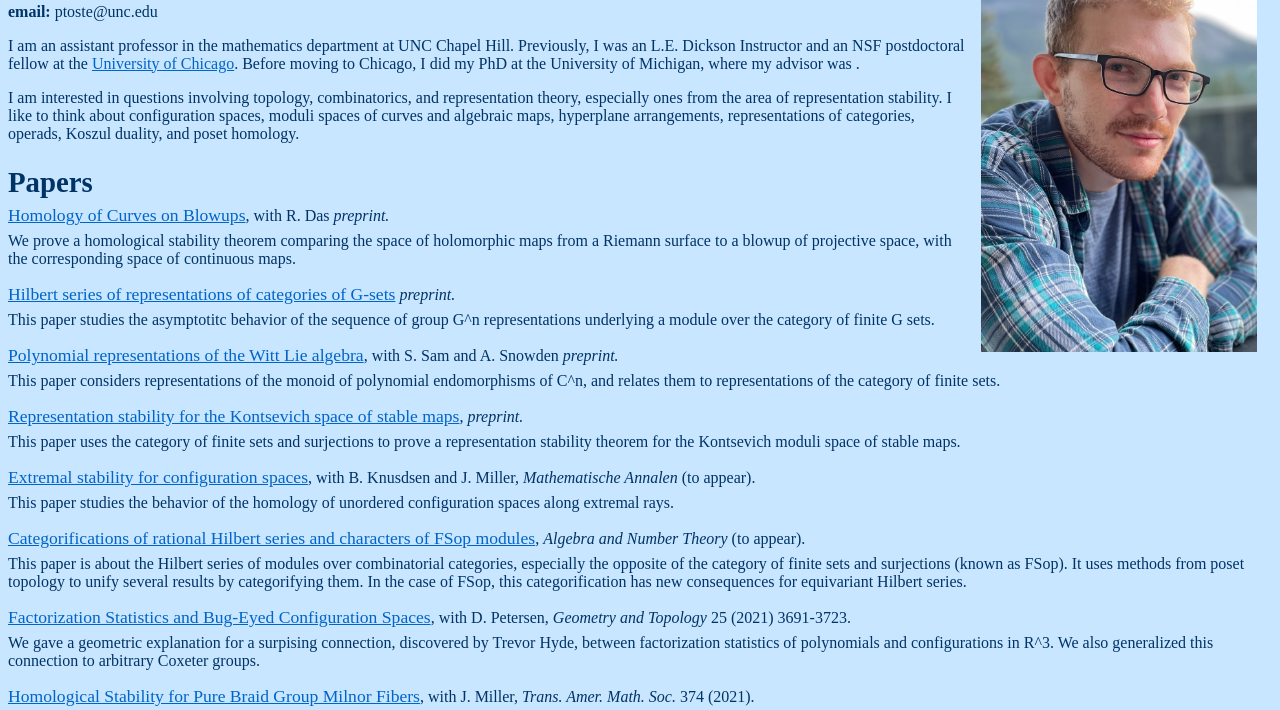
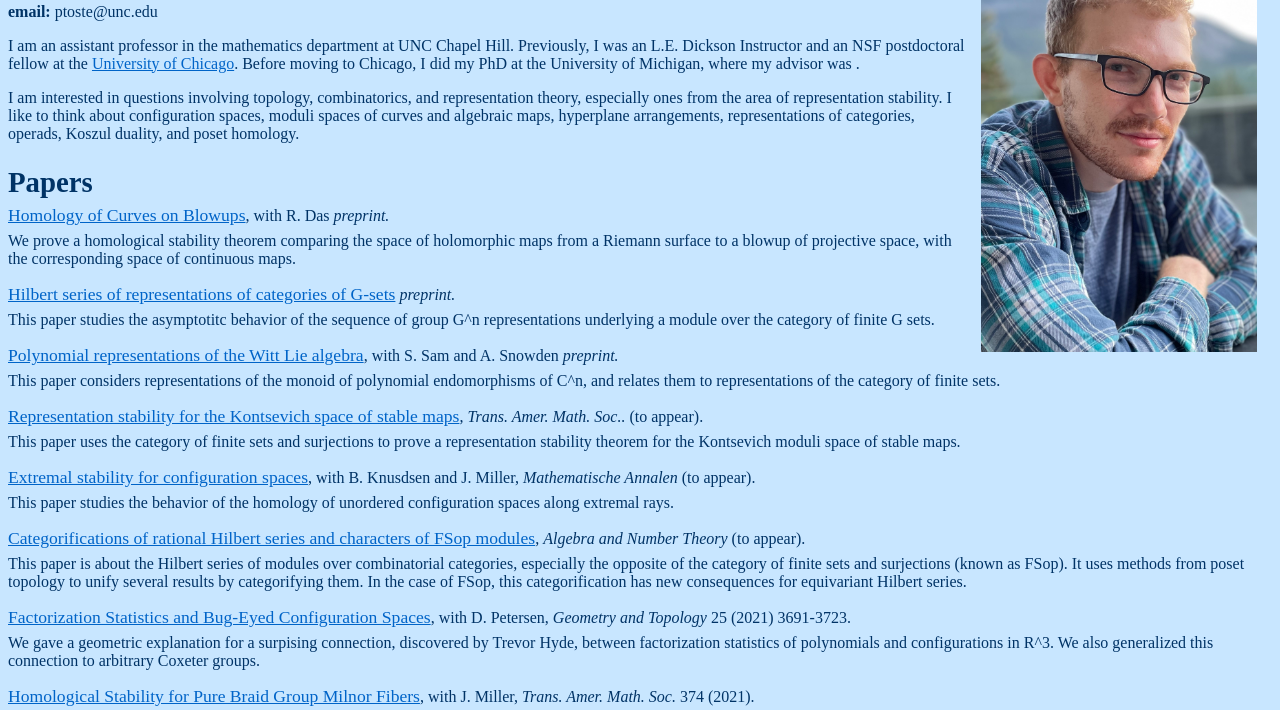
Before and after one commit to ptoste/ptoste.github.io, a plain HTML site: page index.html in a window 1280 px wide. Shown: the part 67-777 px from the top of the page. Drawn offline with Linux system fonts and the light colour scheme.

Commit message:
Update index.html

```diff
--- a/index.html
+++ b/index.html
@@ -95,7 +95,7 @@ ptoste@unc.edu
 </p>
 
 <p id = "d"> <a href = "http://arxiv.org/abs/2201.05100
-" style="font-size:110%"> Representation stability for the Kontsevich space of stable maps</a>, <em> preprint. </em> </p>
+" style="font-size:110%"> Representation stability for the Kontsevich space of stable maps</a>, <em>Trans. Amer. Math. Soc.. </em> (to appear). </p>
 <p>
   This paper uses the category of finite sets and surjections to prove a representation stability theorem for the Kontsevich moduli space of stable maps.
 </p>
```
